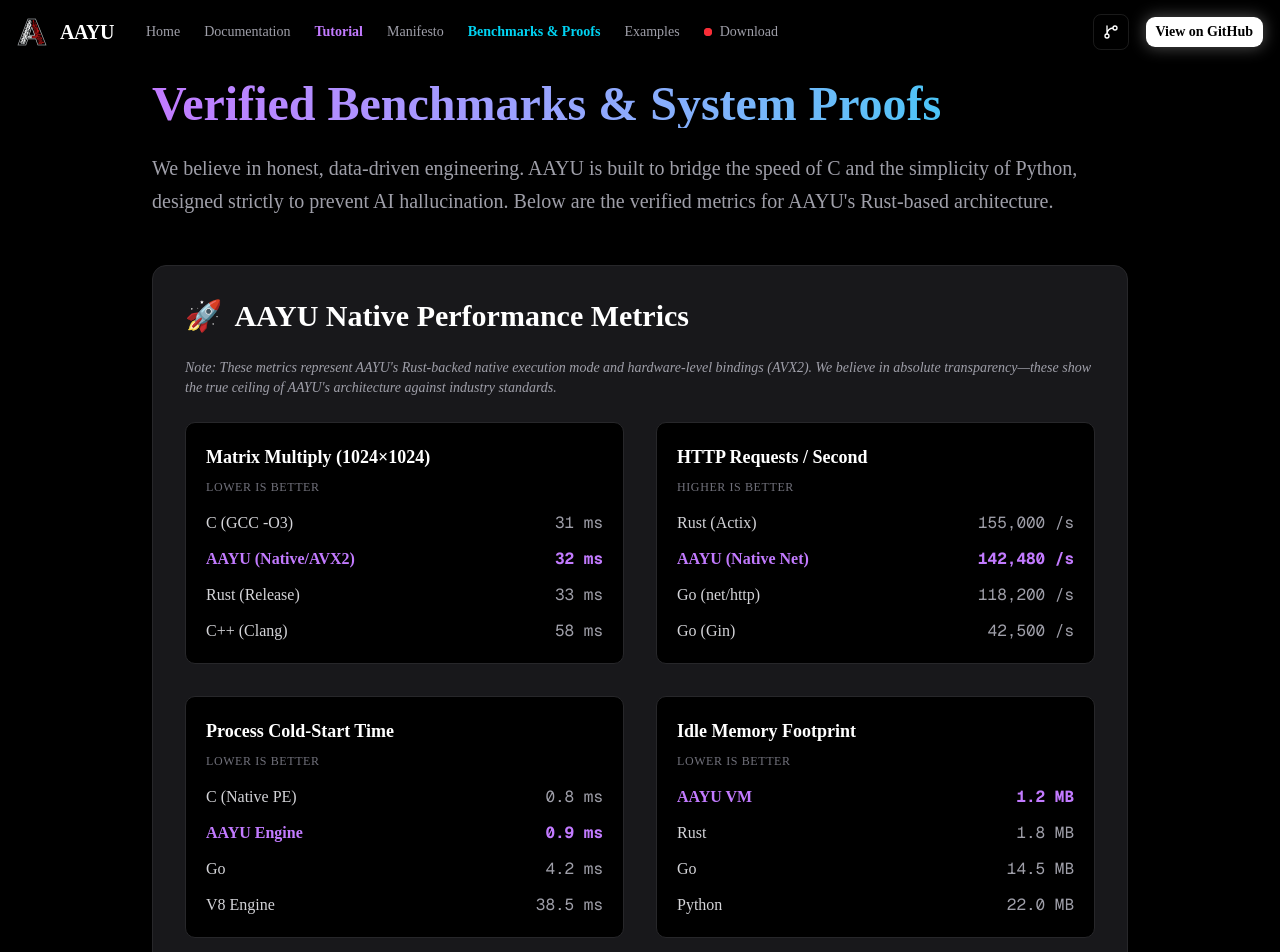
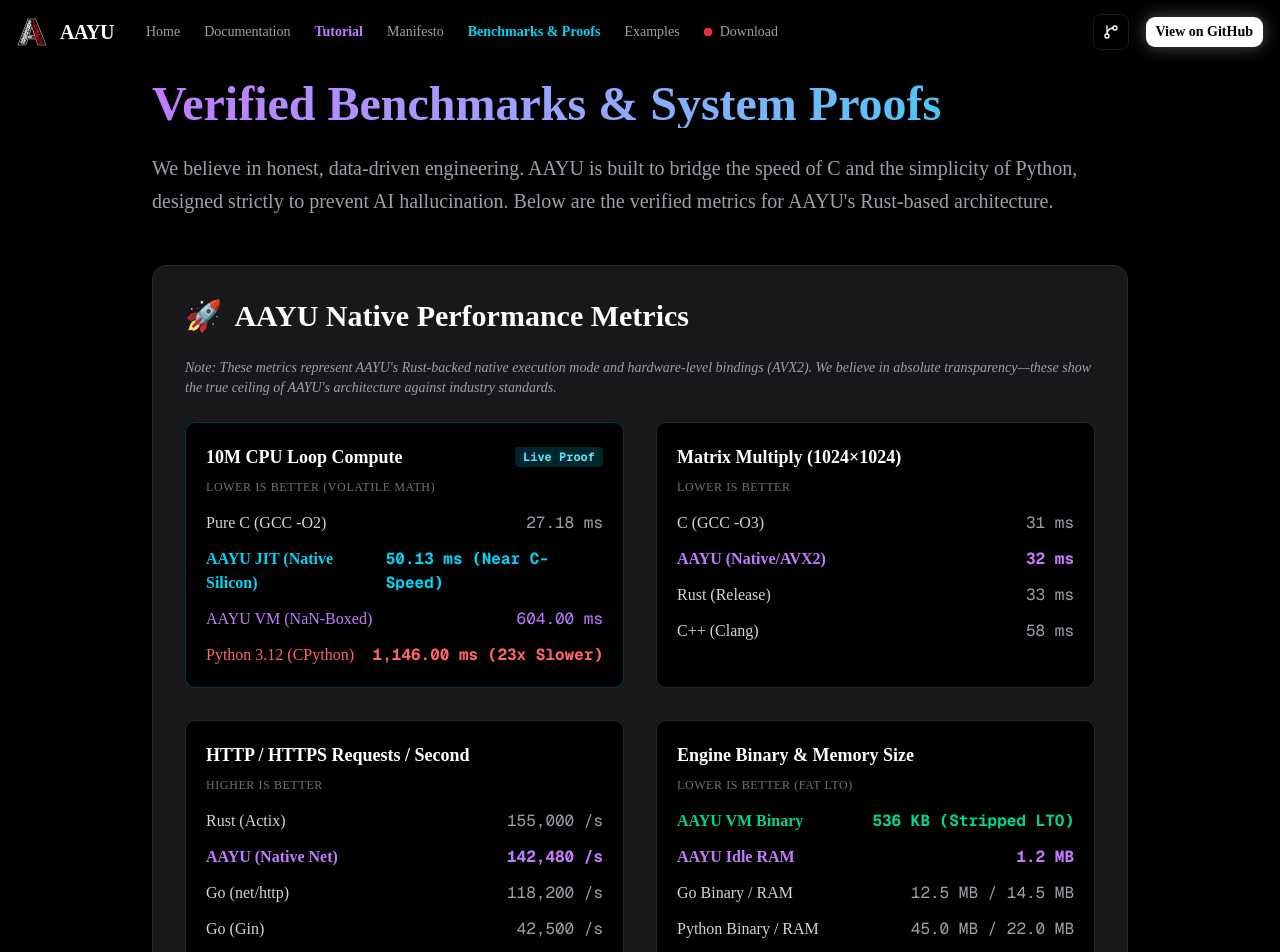
Before and after one commit to Minato95-ayu/INTENT-TO-SILICON, a Next.js app in the folder website/: page /benchmarks in a window 1280 px wide. Shown: the top 952 px of the page. Built offline with nearby package versions, Linux system fonts and the light colour scheme.

Commit message:
feat(website): update homepage and benchmarks with 10M loop JIT proof, 536KB VM, and HTTPS

```diff
--- a/website/app/benchmarks/page.tsx
+++ b/website/app/benchmarks/page.tsx
@@ -31,6 +31,21 @@
 
           <div className="grid md:grid-cols-2 gap-8">
 
+            {/* 10 Million Iterations CPU Loop */}
+            <div className="bg-black border border-cyan-500/30 rounded-lg p-5">
+              <h3 className="text-lg font-bold text-white mb-2 flex items-center justify-between">
+                <span>10M CPU Loop Compute</span>
+                <span className="text-xs bg-cyan-500/20 text-cyan-300 px-2 py-0.5 rounded font-mono">Live Proof</span>
+              </h3>
+              <p className="text-xs text-zinc-500 mb-4 uppercase tracking-wider">Lower is Better (Volatile Math)</p>
+              <div className="space-y-3">
+                <div className="flex justify-between items-center"><span className="text-zinc-300">Pure C (GCC -O2)</span><span className="font-mono text-zinc-400">27.18 ms</span></div>
+                <div className="flex justify-between items-center"><span className="text-cyan-400 font-bold">AAYU JIT (Native Silicon)</span><span className="font-mono text-cyan-400 font-bold">50.13 ms (Near C-Speed)</span></div>
+                <div className="flex justify-between items-center"><span className="text-purple-400">AAYU VM (NaN-Boxed)</span><span className="font-mono text-purple-400">604.00 ms</span></div>
+                <div className="flex justify-between items-center"><span className="text-red-400">Python 3.12 (CPython)</span><span className="font-mono text-red-400 font-bold">1,146.00 ms (23x Slower)</span></div>
+              </div>
+            </div>
+
             {/* Matrix Multiply */}
             <div className="bg-black border border-zinc-800 rounded-lg p-5">
               <h3 className="text-lg font-bold text-white mb-2">Matrix Multiply (1024×1024)</h3>
@@ -43,9 +58,9 @@
               </div>
             </div>
 
-            {/* HTTP Requests */}
+            {/* HTTP & HTTPS Requests */}
             <div className="bg-black border border-zinc-800 rounded-lg p-5">
-              <h3 className="text-lg font-bold text-white mb-2">HTTP Requests / Second</h3>
+              <h3 className="text-lg font-bold text-white mb-2">HTTP / HTTPS Requests / Second</h3>
               <p className="text-xs text-zinc-500 mb-4 uppercase tracking-wider">Higher is Better</p>
               <div className="space-y-3">
                 <div className="flex justify-between items-center"><span className="text-zinc-300">Rust (Actix)</span><span className="font-mono text-zinc-400">155,000 /s</span></div>
@@ -55,27 +70,15 @@
               </div>
             </div>
 
-            {/* Cold Start */}
+            {/* Binary Size & Memory Footprint */}
             <div className="bg-black border border-zinc-800 rounded-lg p-5">
-              <h3 className="text-lg font-bold text-white mb-2">Process Cold-Start Time</h3>
-              <p className="text-xs text-zinc-500 mb-4 uppercase tracking-wider">Lower is Better</p>
+              <h3 className="text-lg font-bold text-white mb-2">Engine Binary & Memory Size</h3>
+              <p className="text-xs text-zinc-500 mb-4 uppercase tracking-wider">Lower is Better (Fat LTO)</p>
               <div className="space-y-3">
-                <div className="flex justify-between items-center"><span className="text-zinc-300">C (Native PE)</span><span className="font-mono text-zinc-400">0.8 ms</span></div>
-                <div className="flex justify-between items-center"><span className="text-purple-400 font-bold">AAYU Engine</span><span className="font-mono text-purple-400 font-bold">0.9 ms</span></div>
-                <div className="flex justify-between items-center"><span className="text-zinc-300">Go</span><span className="font-mono text-zinc-400">4.2 ms</span></div>
-                <div className="flex justify-between items-center"><span className="text-zinc-300">V8 Engine</span><span className="font-mono text-zinc-400">38.5 ms</span></div>
-              </div>
-            </div>
-
-            {/* Memory Footprint */}
-            <div className="bg-black border border-zinc-800 rounded-lg p-5">
-              <h3 className="text-lg font-bold text-white mb-2">Idle Memory Footprint</h3>
-              <p className="text-xs text-zinc-500 mb-4 uppercase tracking-wider">Lower is Better</p>
-              <div className="space-y-3">
-                <div className="flex justify-between items-center"><span className="text-purple-400 font-bold">AAYU VM</span><span className="font-mono text-purple-400 font-bold">1.2 MB</span></div>
-                <div className="flex justify-between items-center"><span className="text-zinc-300">Rust</span><span className="font-mono text-zinc-400">1.8 MB</span></div>
-                <div className="flex justify-between items-center"><span className="text-zinc-300">Go</span><span className="font-mono text-zinc-400">14.5 MB</span></div>
-                <div className="flex justify-between items-center"><span className="text-zinc-300">Python</span><span className="font-mono text-zinc-400">22.0 MB</span></div>
+                <div className="flex justify-between items-center"><span className="text-emerald-400 font-bold">AAYU VM Binary</span><span className="font-mono text-emerald-400 font-bold">536 KB (Stripped LTO)</span></div>
+                <div className="flex justify-between items-center"><span className="text-purple-400 font-bold">AAYU Idle RAM</span><span className="font-mono text-purple-400 font-bold">1.2 MB</span></div>
+                <div className="flex justify-between items-center"><span className="text-zinc-300">Go Binary / RAM</span><span className="font-mono text-zinc-400">12.5 MB / 14.5 MB</span></div>
+                <div className="flex justify-between items-center"><span className="text-zinc-300">Python Binary / RAM</span><span className="font-mono text-zinc-400">45.0 MB / 22.0 MB</span></div>
               </div>
             </div>
 
--- a/website/app/page.tsx
+++ b/website/app/page.tsx
@@ -117,8 +117,8 @@
             </div>
 
             <div className="flex flex-wrap gap-4 text-sm font-semibold text-zinc-500">
-              <span className="flex items-center gap-1"><Zap className="w-4 h-4 text-yellow-500"/> ~4.5x Faster than Python</span>
-              <span className="flex items-center gap-1"><ShieldCheck className="w-4 h-4 text-emerald-500"/> Zero Hallucinations</span>
+              <span className="flex items-center gap-1"><Zap className="w-4 h-4 text-yellow-500"/> ~23x Faster than Python (Near C-Speed)</span>
+              <span className="flex items-center gap-1"><ShieldCheck className="w-4 h-4 text-emerald-500"/> 100% Memory Safe (Zero Hallucinations)</span>
             </div>
           </div>
 
@@ -308,6 +308,12 @@
                   </tr>
                 </thead>
                 <tbody className="text-sm divide-y divide-white/5 font-mono">
+                  <tr className="bg-cyan-950/10">
+                    <td className="py-4 px-6 text-zinc-100 font-sans font-semibold">10M CPU Loop Compute (Silicon JIT)</td>
+                    <td className="py-4 px-6 text-zinc-400">~95 ms</td>
+                    <td className="py-4 px-6 text-red-400">1,146 ms (23x Slower)</td>
+                    <td className="py-4 px-6 text-cyan-300 font-bold bg-cyan-950/20">50.1 ms (Near C-Speed ~27ms)</td>
+                  </tr>
                   <tr>
                     <td className="py-4 px-6 text-zinc-200 font-sans font-medium">Cold-Start Boot Time</td>
                     <td className="py-4 px-6 text-zinc-400">~80ms - 180ms</td>
@@ -319,6 +325,12 @@
                     <td className="py-4 px-6 text-yellow-400">C++ Addon Vulnerable</td>
                     <td className="py-4 px-6 text-yellow-400">C-Extension Vulnerable</td>
                     <td className="py-4 px-6 text-emerald-400 font-bold bg-cyan-950/20">100% Rust-Guaranteed</td>
+                  </tr>
+                  <tr>
+                    <td className="py-4 px-6 text-zinc-200 font-sans font-medium">Native Server Protocols</td>
+                    <td className="py-4 px-6 text-zinc-400">HTTP/1.1</td>
+                    <td className="py-4 px-6 text-zinc-400">WSGI / ASGI (uvicorn)</td>
+                    <td className="py-4 px-6 text-cyan-300 font-bold bg-cyan-950/20">HTTP/1.1 + TLS 1.3 HTTPS Native</td>
                   </tr>
                   <tr>
                     <td className="py-4 px-6 text-zinc-200 font-sans font-medium">Crash Isolation (Unhandled Error)</td>
@@ -339,10 +351,10 @@
                     <td className="py-4 px-6 text-emerald-400 font-bold bg-cyan-950/20">0 Dependencies (Attack-Proof)</td>
                   </tr>
                   <tr>
-                    <td className="py-4 px-6 text-zinc-200 font-sans font-medium">Full Stack Disk Footprint</td>
-                    <td className="py-4 px-6 text-zinc-400">~450 MB (node_modules)</td>
-                    <td className="py-4 px-6 text-zinc-400">~120 MB (.venv wheels)</td>
-                    <td className="py-4 px-6 text-cyan-300 font-bold bg-cyan-950/20">~185 KB (Source + Bytecode)</td>
+                    <td className="py-4 px-6 text-zinc-200 font-sans font-medium">Engine Binary Footprint</td>
+                    <td className="py-4 px-6 text-zinc-400">~95 MB (Node runtime)</td>
+                    <td className="py-4 px-6 text-zinc-400">~45 MB (Python runtime)</td>
+                    <td className="py-4 px-6 text-cyan-300 font-bold bg-cyan-950/20">536 KB (Stripped Fat LTO VM)</td>
                   </tr>
                   <tr>
                     <td className="py-4 px-6 text-zinc-200 font-sans font-medium">Idle Memory (RAM Consumption)</td>
```
